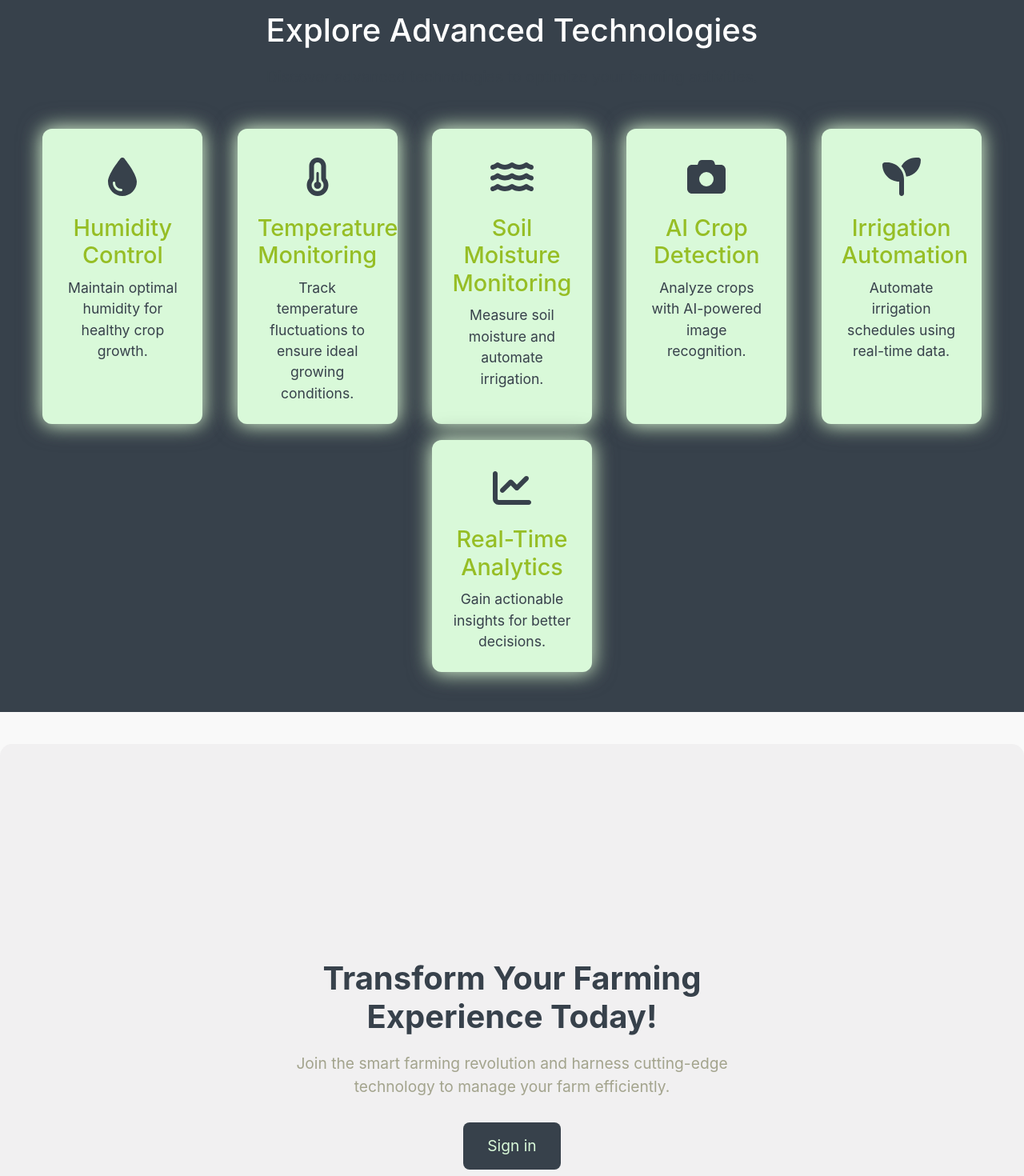
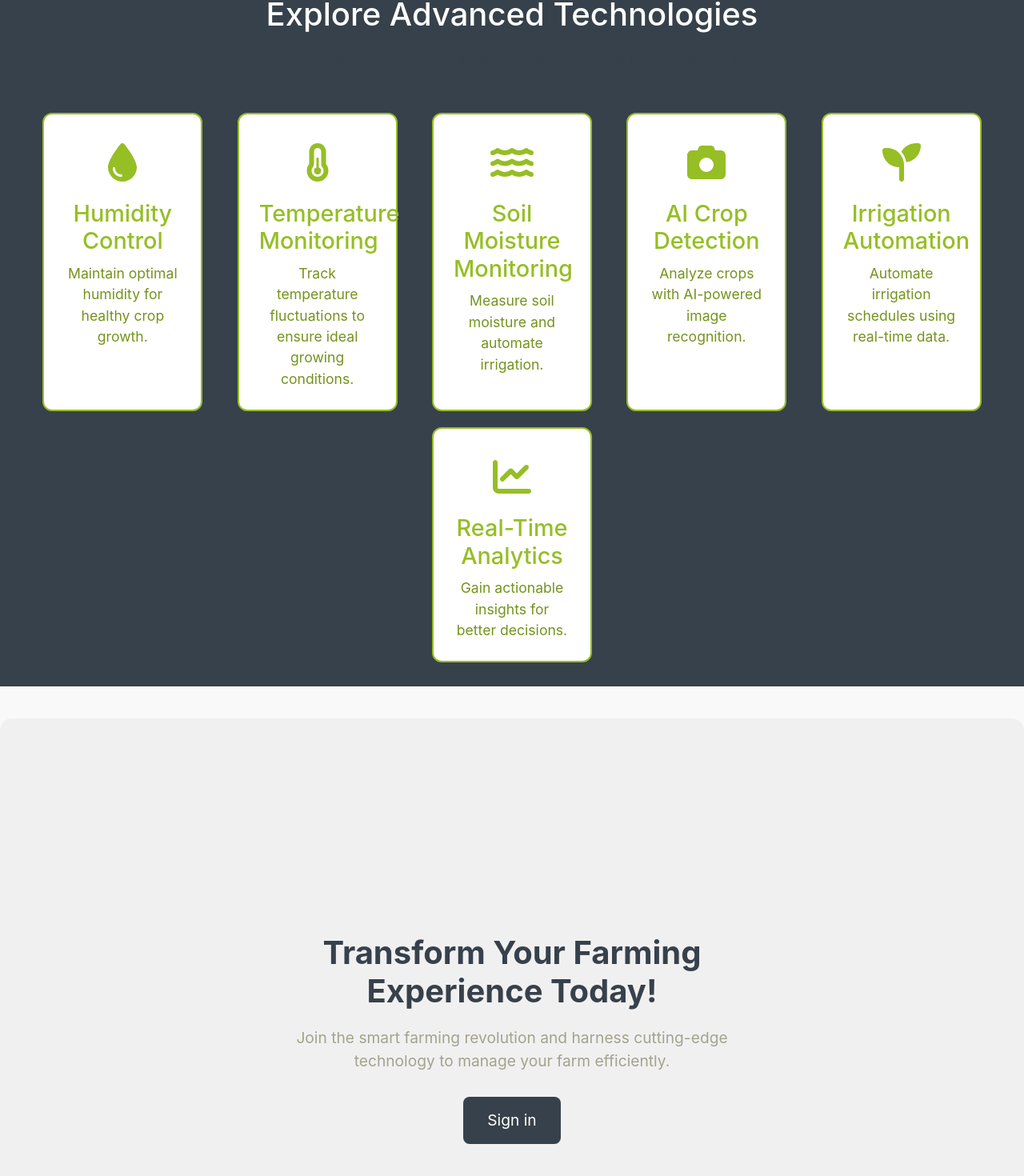
Before and after one commit to poojitha-urlana/front-end-duo, an Angular app: page / in a window 1280 px wide. Shown: the part 2191-3661 px from the top of the page at 80% size. Built offline with nearby package versions, Linux system fonts and the light colour scheme.

Commit message:
frontpage design was  changed

```diff
--- a/src/app/home-content/home-content.component.css
+++ b/src/app/home-content/home-content.component.css
@@ -133,7 +133,7 @@ h1{
 
 
 .advanced-features {
-  padding: 40px 20px;
+  padding: 20px;
 
 }
 
@@ -160,25 +160,29 @@ h1{
 
 .feature-item {
   width: 200px;
-  background-color: #d9f9d9;
+  /* background-color: #d9f9d9; */
+  background-color: #fff;
+  border: 2px solid #96be25;
   border-radius: 12px;
   padding: 25px;
   text-align: center;
-  box-shadow:0 0 25px #d9f9d9,
-  0 0 30px #586458;
+  /* box-shadow:0 0 25px #d9f9d9,
+  0 0 30px #586458; */
   transition: transform 0.3s ease-in-out, box-shadow 0.3s ease-in-out;
   margin: 10px;
 }
 
 .feature-item:hover {
   transform: translateY(-10px);
-  border: #74931d solid 1px;
-  box-shadow: 0 10px 30px rgba(0, 0, 0, 0.1);
+  border: #96be25 solid 3px;
+ box-shadow:0 0 25px #96be25,
+  0 0 30px #3da13d;
 }
 
 .feature-item fa-icon {
   font-size: 3em;
-  color: #37414b;
+  /* color: #37414b; */
+  color: #96be25;
   margin-bottom: 15px;
 }
 
@@ -192,7 +196,7 @@ h1{
 
 .feature-item p {
   font-size: 1.1em;
-  color: #37414b;
+  color: #74931d;
   margin: 0;
 }.feature-card p{
   color: #fff;
@@ -235,15 +239,15 @@ h1{
   border: none;
   border-radius: 8px;
   cursor: pointer;
-  color: #d9f9d9;
+  color: #fff;
   transition: background-color 0.3s, transform 0.3s;
 }
 
 .cta-button:hover {
-  background-color: #d9f9d9; /* Light blue on hover d9f9d9 */
+  background-color: #96be25; /* Light blue on hover d9f9d9 */
   transform: translateY(-3px); /* Slight lift effect */
-  color: #37414b;
-  border: #37414b 2px solid;
+  color: #fff;
+  border: #fff 2px solid;
 }
 
 
```
